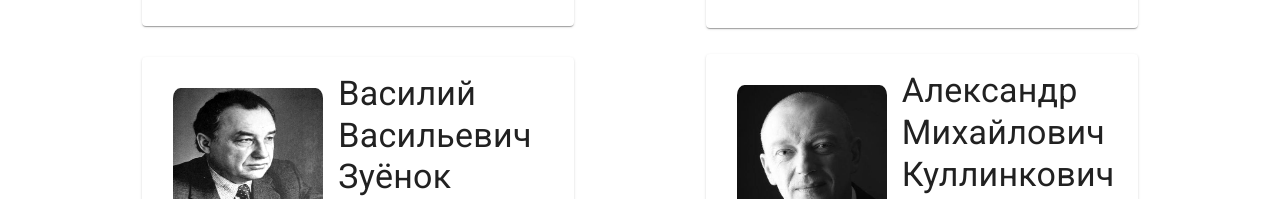
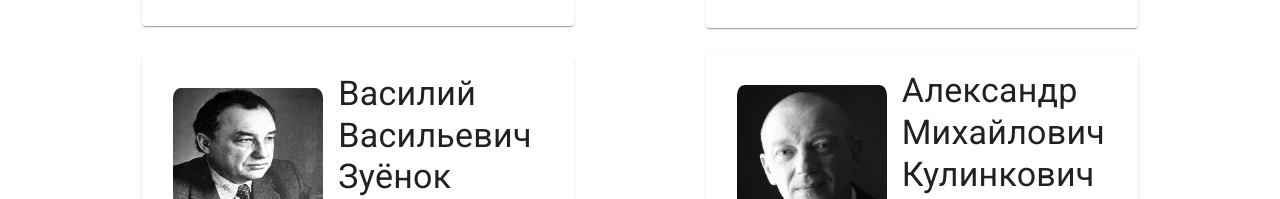
Before and after one commit to greatorangejuice/culture-portal, a React (Create React App) app: page / in a window 1280 px wide. Shown: the part 753-952 px from the top of the page. Built offline with nearby package versions, Linux system fonts and the light colour scheme.

Commit message:
refactor: resolve conflict

```diff
--- a/src/data/authors.js
+++ b/src/data/authors.js
@@ -1,4 +1,3 @@
-/* eslint-disable no-useless-concat */
 import avatar_1 from '../img/avatars/Borodulin_RI.jpg';
 import avatar_2 from '../img/avatars/Brovka_PU.jpg';
 import avatar_3 from '../img/avatars/Byadulya_Z.jpg';
@@ -377,7 +376,7 @@ export default [
   },
   {
     id: 6,
-    name: 'Александр Михайлович Куллинкович',
+    name: 'Александр Михайлович Кулинкович',
     avatar: avatar_6,
     occupation: 'музыкант, поэт, журналист, актёр, певец, композитор',
     birthDate: '18.05.1972',
```
